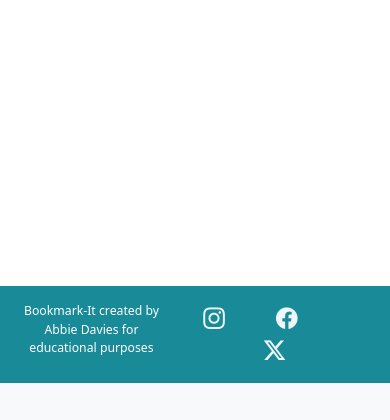
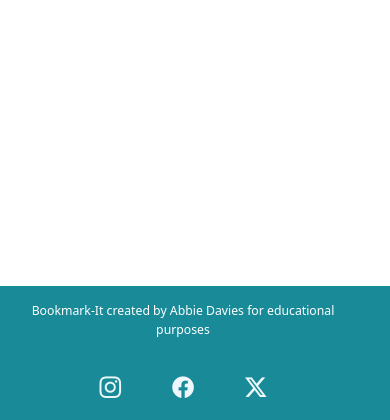
Before and after one commit to Code-Institute-Submissions/abz2489-bookmark-it, a Django app: page /basket/ in a window 390 px wide. Shown: the part 733-1153 px from the top of the page. Before the commit the page ends 1116 px from the top, so only its background shows below. Run offline with Django 3.2, Linux system fonts and the light colour scheme; some libraries are stand-ins or nearby versions.

Commit message:
Add responsive class to fotter social icons

```diff
--- a/templates/base.html
+++ b/templates/base.html
@@ -107,14 +107,9 @@
             <footer class="page-footer small text-center mt-4">
                 <div class="row container-fluid">
                     <div class="col text-left text-white small py-3 ml-md-5 ml-3">
-                    Bookmark-It created by
-                        <a href="#" class="text-white" target="_blank"
-                            aria-label="#">
-                            Abbie Davies
-                        </a>
-                        for educational purposes
+                        <p>Bookmark-It created by Abbie Davies for educational purposes</p>
                     </div>
-                    <div class="col text-right py-3 small">
+                    <div class="col-sm-4 text-right py-3 small">
                         <a href="https://instagram.com" target="_blank" aria-label="instagram link icon">
                             <i class="bi bi-instagram f-icon me-5"></i>
                         </a>
```
